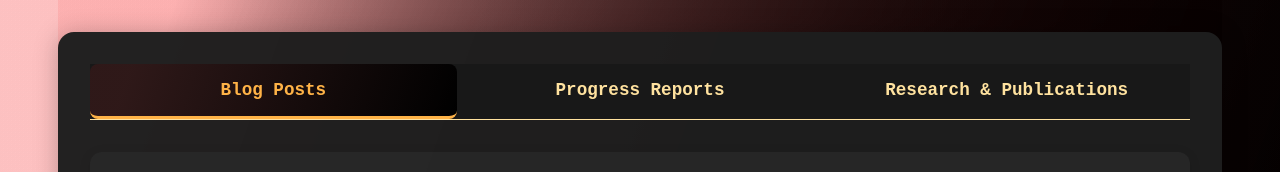
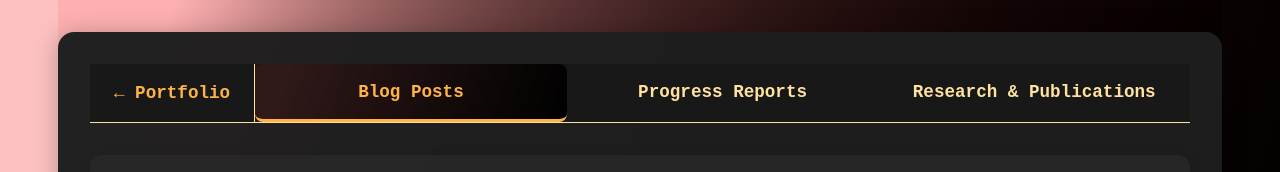
Before and after one commit to StrikerSam-Ai/Portfolio, a React (Vite) app: page /writing-records in a window 1280 px wide. Shown: the top 172 px of the page. Built offline with nearby package versions, Linux system fonts and the light colour scheme.

Commit message:
add: navigation to the portfolio page

```diff
--- a/src/WritingRecords.tsx
+++ b/src/WritingRecords.tsx
@@ -1,5 +1,7 @@
 import React, { useState } from 'react';
 import './App.css';
+import { Link, useLocation } from 'react-router-dom';
+import { useEffect } from 'react';
 
 const blogPosts = [
   { title: "Stuck in a Rut? Here’s Your Way Out", url: "https://medium.com/@shashwat-mishra/stuck-in-a-rut-heres-your-way-out", snippet: "Feeling stuck? Here’s how to break free and find your way forward.", image: "https://miro.medium.com/v2/resize:fit:720/format:webp/1*example1.png" },
@@ -37,6 +39,15 @@ const WritingRecords: React.FC = () => {
   const [selectedTab, setSelectedTab] = useState<string>('blog');
   const [modalUrl, setModalUrl] = useState<string>("");
   const [featuredIdx, setFeaturedIdx] = useState<number>(0);
+  const location = useLocation();
+
+  useEffect(() => {
+    const params = new URLSearchParams(location.search);
+    const tab = params.get('tab');
+    if (tab && ['blog', 'progress', 'research'].includes(tab) && tab !== selectedTab) {
+      setSelectedTab(tab);
+    }
+  }, [location.search]);
 
   // Modal overlay for Medium post
   const Modal = ({ url, onClose }: { url: string, onClose: () => void }) => (
@@ -117,6 +128,9 @@ const WritingRecords: React.FC = () => {
       <div style={{ width: '95%', maxWidth: 1100, minHeight: 500, background: 'rgba(30,30,30,0.98)', borderRadius: 16, boxShadow: '0 2px 24px rgba(0,0,0,0.25)', display: 'flex', flexDirection: 'column', overflow: 'hidden', padding: '2rem 2rem' }}>
         {/* Tabs */}
         <nav style={{ display: 'flex', borderBottom: '1px solid var(--color-divider)', marginBottom: '2rem', background: 'rgba(24,24,24,0.98)' }}>
+          <Link to="/" style={{ padding: '1rem 1.5rem', color: 'var(--color-primary)', fontWeight: 700, fontFamily: 'monospace', fontSize: '1.1rem', textDecoration: 'none', borderRight: '1px solid var(--color-divider)' }}>
+            ← Portfolio
+          </Link>
           {TABS.map(tab => (
             <button
               key={tab.key}
```
